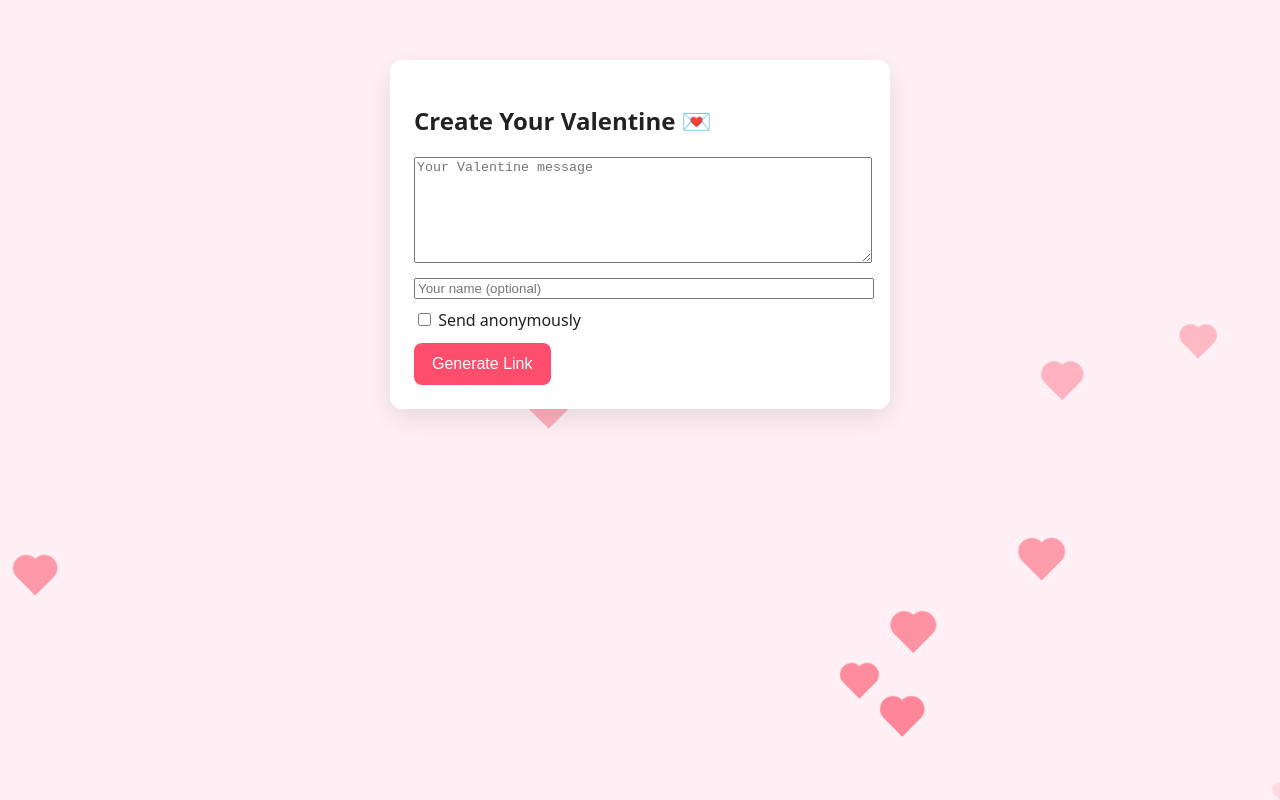
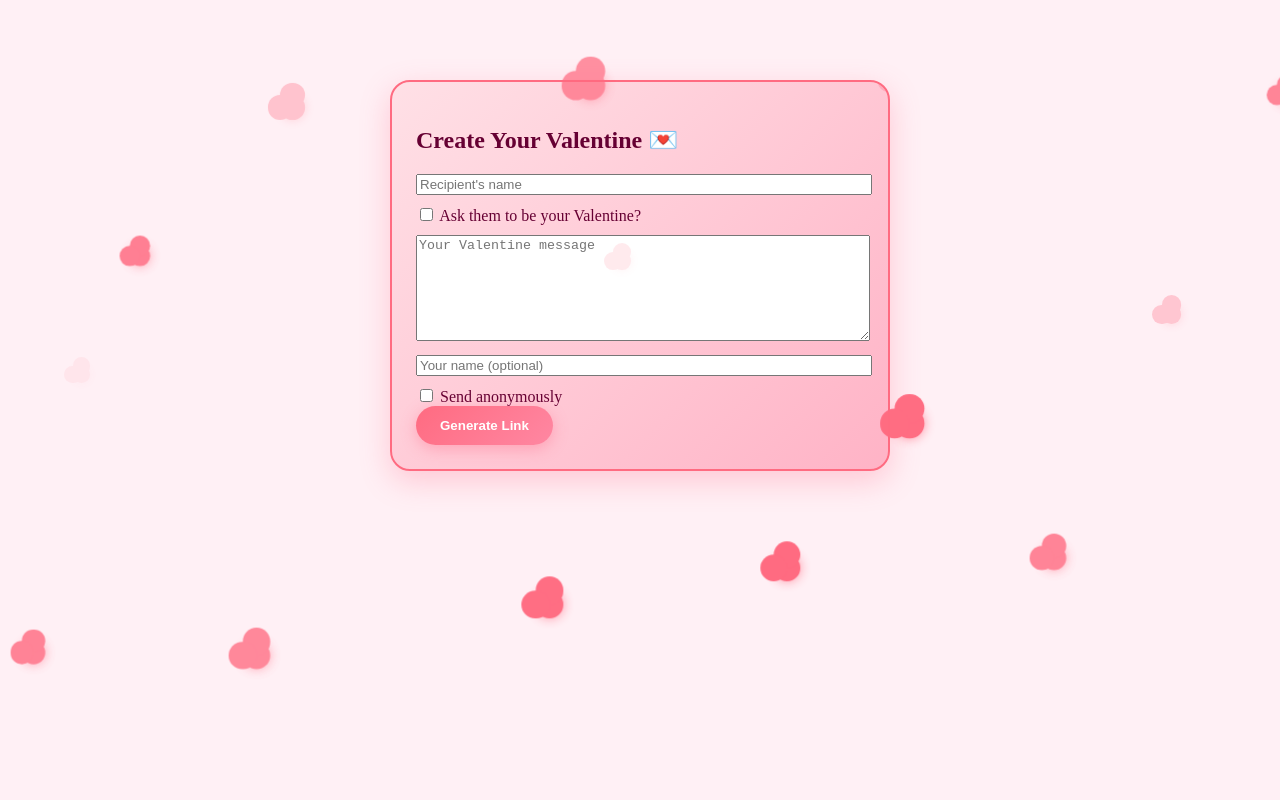
Before and after one commit to Souketsu-Punk/Val-s, a Next.js app: page /create in a window 1280 px wide. Built offline with nearby package versions, Linux system fonts and the light colour scheme.

Commit message:
added lots of shii

```diff
--- a/app/api/create/route.ts
+++ b/app/api/create/route.ts
@@ -3,7 +3,7 @@ import { redis } from '@/lib/redis'
 
 export async function POST(req: NextRequest) {
   try {
-    const { from, to, anonymous } = await req.json()
+    const { from, to, message,anonymous } = await req.json()
 
     if (!to || to.trim() === '') {
       return NextResponse.json({ error: 'Recipient required' }, { status: 400 })
@@ -17,10 +17,12 @@ export async function POST(req: NextRequest) {
       {
         from: from || 'Anonymous',
         to,
+        message,
+        askValentine: true,
         anonymous: !!anonymous,
         createdAt: Date.now(),
       },
-      { ex: 60 * 60 * 72 } // 72 hours in seconds
+      { ex: 60 * 60 * 72 } // 72 hours
     )
 
     return NextResponse.json({ id })
--- a/app/create/page.tsx
+++ b/app/create/page.tsx
@@ -1,28 +1,62 @@
-"use client";
+'use client'
 
-import { useState } from "react";
-import Container from "../../components/Container";
-import Card from "../../components/Card";
-import Button from "../../components/Button";
+import { useState } from "react"
+import Container from "../../components/Container"
+import Card from "../../components/Card"
+import Button from "../../components/Button"
+import { templates } from "../../lib/templates"
 
 export default function Create() {
-  const [message, setMessage] = useState("");
-  const [senderName, setSenderName] = useState("");
-  const [anonymous, setAnonymous] = useState(false);
-  const [link, setLink] = useState<string | null>(null);
+  const [recipientName, setRecipientName] = useState("")
+  const [message, setMessage] = useState("")
+  const [senderName, setSenderName] = useState("")
+  const [anonymous, setAnonymous] = useState(false)
+  const [askValentine, setAskValentine] = useState(false) // NEW
+  const [link, setLink] = useState<string | null>(null)
+  const [loading, setLoading] = useState(false)
+
+  function selectTemplate(template: string) {
+    setMessage(template)
+  }
 
   async function submit() {
-    const res = await fetch("/api/create", {
-      method: "POST",
-      body: JSON.stringify({
-        message,
-        senderName,
-        anonymous
+    if (!recipientName.trim()) {
+      alert("Please enter a recipient name!")
+      return
+    }
+    if (!message.trim()) {
+      alert("Please enter a message!")
+      return
+    }
+
+    setLoading(true)
+
+    try {
+      const res = await fetch("/api/create", {
+        method: "POST",
+        headers: { "Content-Type": "application/json" },
+        body: JSON.stringify({
+          from: senderName,
+          to: recipientName,
+          message,
+          anonymous,
+          askValentine
+        }),
       })
-    });
 
-    const data = await res.json();
-    setLink(`${window.location.origin}/v/${data.id}`);
+      const data = await res.json()
+
+      if (data.id) {
+        setLink(`${window.location.origin}/v/${data.id}`)
+      } else {
+        alert(data.error || "Failed to create Valentine. Try again.")
+      }
+    } catch (err) {
+      console.error(err)
+      alert("Something went wrong. Try again.")
+    } finally {
+      setLoading(false)
+    }
   }
 
   return (
@@ -30,10 +64,43 @@ export default function Create() {
       <Card>
         <h2>Create Your Valentine 💌</h2>
 
+        <input
+          placeholder="Recipient's name"
+          value={recipientName}
+          onChange={(e) => setRecipientName(e.target.value)}
+          style={{ width: "100%", marginBottom: 10 }}
+        />
+
+        {/* Checkbox to ask recipient to be your Valentine */}
+        <label style={{ display: "block", marginBottom: 10 }}>
+          <input
+            type="checkbox"
+            checked={askValentine}
+            onChange={(e) => setAskValentine(e.target.checked)}
+          />{" "}
+          Ask them to be your Valentine?
+        </label>
+
+        {/* Show templates if asking to be their Valentine */}
+        {askValentine && (
+          <div style={{ marginBottom: 10 }}>
+            <p>Pick a template or type your own message:</p>
+            {templates.map((t, i) => (
+              <Button
+                key={i}
+                onClick={() => selectTemplate(t)}
+
+              >
+                {t}
+              </Button>
+            ))}
+          </div>
+        )}
+
         <textarea
           placeholder="Your Valentine message"
           value={message}
-          onChange={e => setMessage(e.target.value)}
+          onChange={(e) => setMessage(e.target.value)}
           style={{ width: "100%", height: 100 }}
         />
 
@@ -41,7 +108,7 @@ export default function Create() {
           <input
             placeholder="Your name (optional)"
             value={senderName}
-            onChange={e => setSenderName(e.target.value)}
+            onChange={(e) => setSenderName(e.target.value)}
             style={{ width: "100%", marginTop: 10 }}
           />
         )}
@@ -50,12 +117,14 @@ export default function Create() {
           <input
             type="checkbox"
             checked={anonymous}
-            onChange={e => setAnonymous(e.target.checked)}
+            onChange={(e) => setAnonymous(e.target.checked)}
           />{" "}
           Send anonymously
         </label>
 
-        <Button onClick={submit}>Generate Link</Button>
+        <Button onClick={submit} disabled={loading}>
+          {loading ? "Creating..." : "Generate Link"}
+        </Button>
 
         {link && (
           <>
@@ -65,5 +134,5 @@ export default function Create() {
         )}
       </Card>
     </Container>
-  );
+  )
 }
--- a/components/Button.tsx
+++ b/components/Button.tsx
@@ -1,21 +1,41 @@
-export default function Button({
-  children,
-  onClick
-}: {
+type ButtonProps = {
   children: React.ReactNode;
   onClick?: () => void;
-}) {
+  disabled?: boolean;
+};
+
+export default function Button({ children, onClick, disabled }: ButtonProps) {
   return (
     <button
       onClick={onClick}
+      disabled={disabled}
       style={{
-        padding: "12px 18px",
-        borderRadius: 8,
+        background: disabled
+          ? "linear-gradient(135deg, #ffdce0, #ffc2cc)"
+          : "linear-gradient(135deg, #ff6b81, #ff87a2)",
+        color: "white",
+        padding: "12px 24px",
         border: "none",
-        background: "#ff4d6d",
-        color: "white",
-        fontSize: 16,
-        marginTop: 12
+        borderRadius: "50px",
+        fontWeight: 600,
+        cursor: disabled ? "not-allowed" : "pointer",
+        opacity: disabled ? 0.5 : 1,
+        boxShadow: disabled
+          ? "none"
+          : "0 4px 15px rgba(255, 105, 135, 0.4)",
+        transition: "transform 0.2s, box-shadow 0.2s",
+      }}
+      onMouseEnter={(e) => {
+        if (!disabled) {
+          (e.currentTarget as HTMLButtonElement).style.transform = "scale(1.05)";
+          (e.currentTarget as HTMLButtonElement).style.boxShadow = "0 6px 20px rgba(255, 105, 135, 0.6)";
+        }
+      }}
+      onMouseLeave={(e) => {
+        if (!disabled) {
+          (e.currentTarget as HTMLButtonElement).style.transform = "scale(1)";
+          (e.currentTarget as HTMLButtonElement).style.boxShadow = "0 4px 15px rgba(255, 105, 135, 0.4)";
+        }
       }}
     >
       {children}
--- a/components/Card.tsx
+++ b/components/Card.tsx
@@ -2,12 +2,33 @@ export default function Card({ children }: { children: React.ReactNode }) {
   return (
     <div
       style={{
-        background: "white",
+        background: "linear-gradient(135deg, #ffe0e6, #ffb3c6)", // soft pink gradient
         padding: 24,
-        borderRadius: 12,
-        boxShadow: "0 10px 30px rgba(0,0,0,0.1)"
+        borderRadius: 20,
+        boxShadow: "0 10px 30px rgba(255, 105, 135, 0.3)", // warm pink glow
+        border: "2px solid #ff6b81",
+        color: "#660033",
+        maxWidth: "500px",
+        margin: "20px auto",
+        fontFamily: "'Comic Neue', cursive",
+        position: "relative",
+        overflow: "hidden"
       }}
     >
+      {/* optional floating heart accents */}
+      <div
+        style={{
+          position: "absolute",
+          width: "20px",
+          height: "20px",
+          backgroundColor: "#ff6b81",
+          transform: "rotate(45deg)",
+          borderRadius: "50% 50% 50% 50%",
+          top: "-10px",
+          right: "-10px",
+          opacity: 0.3
+        }}
+      />
       {children}
     </div>
   );
--- a/components/FloatingHearts.tsx
+++ b/components/FloatingHearts.tsx
@@ -1,4 +1,4 @@
-"use client";
+'use client';
 
 import { useEffect } from "react";
 import "../styles/hearts.css";
@@ -15,21 +15,25 @@ export default function FloatingHearts() {
       // random horizontal position
       heart.style.left = Math.random() * 100 + "vw";
 
+      // random vertical start position
+      heart.style.top = Math.random() * 100 + "vh";
+
       // random size
       const size = 12 + Math.random() * 18;
       heart.style.width = `${size}px`;
       heart.style.height = `${size}px`;
 
       // random animation duration
-      heart.style.animationDuration = 6 + Math.random() * 6 + "s";
+      const duration = 20 + Math.random() * 40;
+      heart.style.animationDuration = `${duration}s`;
 
       container.appendChild(heart);
 
-      // cleanup
+      // remove heart after animation ends
       setTimeout(() => {
         heart.remove();
-      }, 12000);
-    }, 600); // heart spawn rate
+      }, duration * 1000);
+    }, 400); // faster spawn rate for more hearts
 
     return () => clearInterval(interval);
   }, []);
--- a/lib/redis.ts
+++ b/lib/redis.ts
@@ -1,6 +1,6 @@
 import { Redis } from '@upstash/redis'
 
 export const redis = new Redis({
-  url: process.env.Valentino!,
-  token: process.env.Valentino!,
+  url: process.env.UPSTASH_REDIS_REST_URL!,
+  token: process.env.UPSTASH_REDIS_REST_TOKEN!,
 })
--- a/styles/hearts.css
+++ b/styles/hearts.css
@@ -1,54 +1,68 @@
 #hearts-container {
   position: fixed;
-  inset: 0;
+  top: 0;
+  left: 0;
+  width: 100%;
+  height: 100%;
+  pointer-events: none;
   overflow: hidden;
-  pointer-events: none;
-  z-index: 0;
+  z-index: 9999;
 }
 
-/* heart shape */
 .heart {
   position: absolute;
-  bottom: -20px;
-  background: #ff6b81;
+  width: 20px;
+  height: 20px;
+  background-color: #ff6b81;
   transform: rotate(45deg);
+  border-radius: 50% 50% 50% 50%;
   opacity: 0.8;
-  animation-name: floatUp;
-  animation-timing-function: linear;
+  box-shadow: 0 0 10px rgba(255, 107, 129, 0.7);
+  animation: floatRandom linear forwards, pulseHeart 1.5s ease-in-out infinite;
 }
 
 .heart::before,
 .heart::after {
   content: "";
   position: absolute;
-  background: #ff6b81;
-  width: 100%;
-  height: 100%;
+  background-color: #ff6b81;
   border-radius: 50%;
 }
 
 .heart::before {
+  width: 100%;
+  height: 100%;
   top: -50%;
   left: 0;
 }
 
 .heart::after {
+  width: 100%;
+  height: 100%;
   left: -50%;
   top: 0;
 }
 
-@keyframes floatUp {
+/* random float animation */
+@keyframes floatRandom {
   0% {
-    transform: translateY(0) rotate(45deg);
+    transform: translate(0, 0) rotate(0deg);
     opacity: 0;
   }
-
   10% {
-    opacity: 0.8;
+    opacity: 1;
   }
-
+  50% {
+    transform: translate(calc(-20px + 40px * var(--rand)), calc(-50vh + 100vh * var(--rand))) rotate(180deg);
+  }
   100% {
-    transform: translateY(-110vh) rotate(45deg);
+    transform: translate(calc(-40px + 80px * var(--rand)), calc(-100vh + 200vh * var(--rand))) rotate(360deg);
     opacity: 0;
   }
 }
+
+/* heartbeat pulse */
+@keyframes pulseHeart {
+  0%, 100% { transform: scale(1); }
+  50% { transform: scale(1.3); }
+}
```
Also changed, not shown: app/v/[id]/page.tsx (+176 -22 lines).
